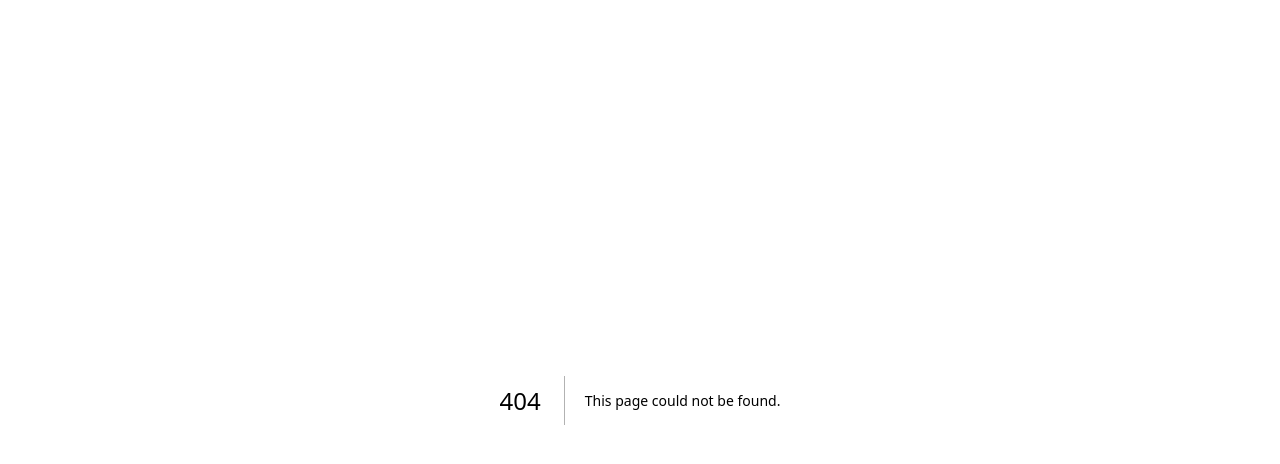
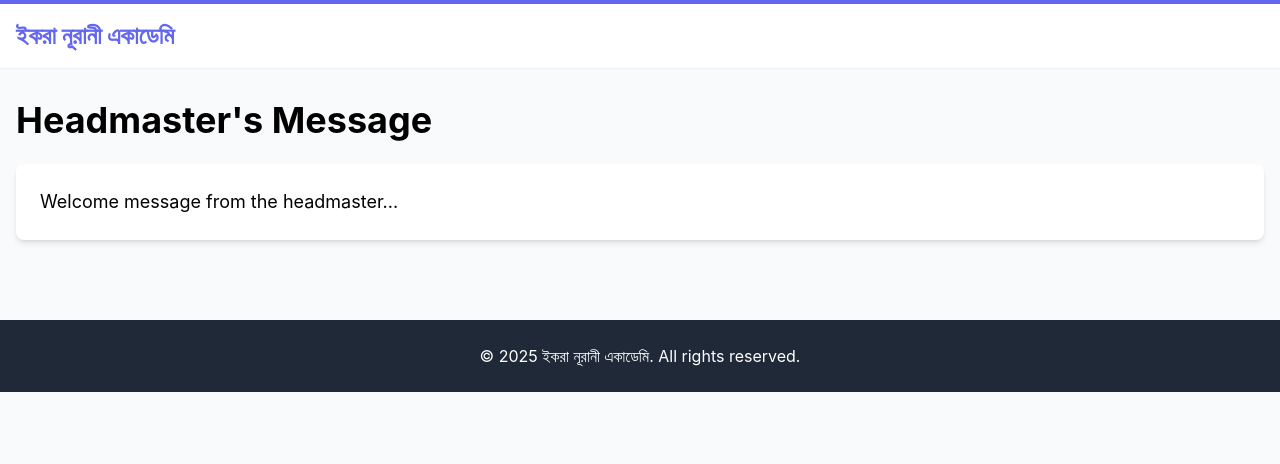
Before and after one commit to mdlavlusheikh1/school-iqranuraniacademy, a Next.js app: page /headmaster-message in a window 1280 px wide. Before the commit this address had no page. Shown: the top 464 px of the page. Built offline with nearby package versions, Linux system fonts and the light colour scheme.

Commit message:
Update ইকরা নূরানী একাডেমি frontend - 2025-11-29 09:39:07

```diff
--- /dev/null
+++ b/pages/headmaster-message.js
@@ -0,0 +1,18 @@
+import Head from 'next/head'
+import Layout from '../components/Layout'
+
+export default function HeadmasterMessage() {
+  return (
+    <Layout>
+      <Head>
+        <title>Headmaster's Message - ইকরা নূরানী একাডেমি</title>
+      </Head>
+      <main className="container mx-auto px-4 py-8">
+        <h1 className="text-4xl font-bold mb-6">Headmaster's Message</h1>
+        <div className="bg-white p-6 rounded-lg shadow-md">
+          <p className="text-lg">Welcome message from the headmaster...</p>
+        </div>
+      </main>
+    </Layout>
+  )
+}
```
